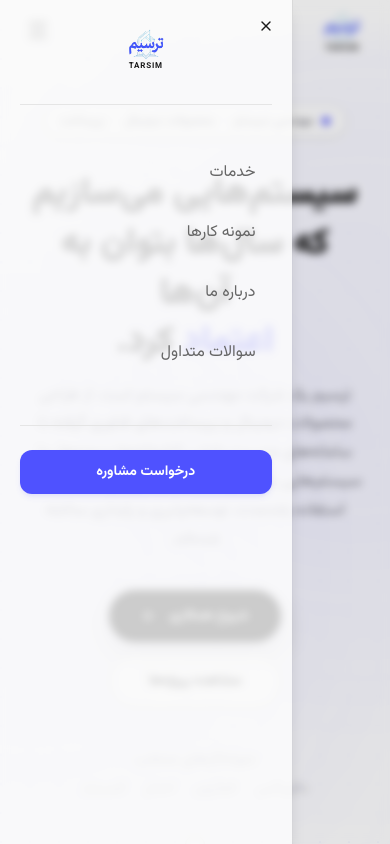
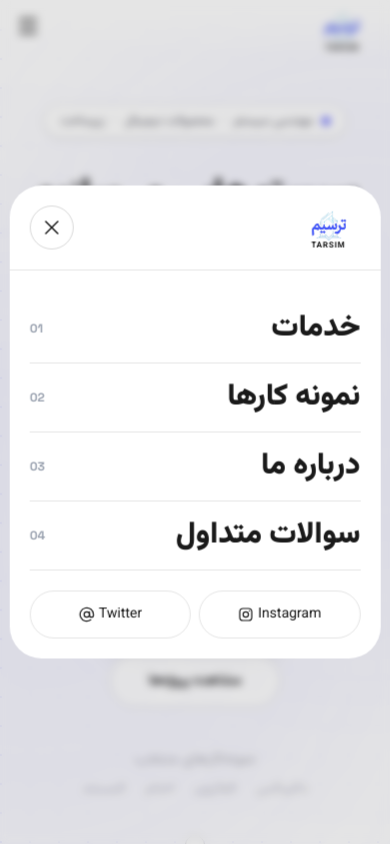
Before and after one commit to EhsaNik1996/tarsim-front, a Next.js app: page / in a window 390 px wide. Both pictures are taken after a click on the button 38 px from the left and 30 px from the top of the page. Shown: the top 844 px of the page. Built offline with nearby package versions, Linux system fonts and the light colour scheme.

Commit message:
fix: refactor mobile menu to use Dialog component and improve styling

```diff
--- a/app/components/Header.tsx
+++ b/app/components/Header.tsx
@@ -4,16 +4,16 @@ import Logo from "./Logo";
 import Link from "next/link";
 import { motion } from "framer-motion";
 import { useEffect, useState } from "react";
-import { AtSign, Menu } from "lucide-react";
+import { AtSign, Menu, X } from "lucide-react";
 import { usePathname } from "next/navigation";
 import {
-  Sheet,
-  SheetContent,
-  SheetClose,
-  SheetTrigger,
-  SheetHeader,
-  SheetTitle,
-} from "@/app/components/ui/sheet";
+  DialogTrigger,
+  Dialog,
+  DialogHeader,
+  DialogTitle,
+  DialogContent,
+  DialogClose,
+} from "./ui/dialog";
 
 const navItems = [
   { label: "خدمات", id: "services", href: "/services", route: true },
@@ -155,28 +155,29 @@ export default function Header() {
 
           {/* Mobile menu */}
           <div className="md:hidden">
-            <Sheet>
-              <SheetTrigger asChild>
-                <button
-                  aria-label="باز کردن منو"
-                  className="grid size-11 place-items-center text-on-surface stransition-colors hover:bg-slate-50 rounded-full"
-                >
+            <Dialog>
+              <DialogTrigger aria-label="باز کردن منو">
                 <Menu className="size-6 text-on-surface" strokeWidth={2} />
-                </button>
-              </SheetTrigger>
+              </DialogTrigger>
 
-              <SheetContent
-                side="left"
-                className="w-75 bg-white/80 px-5 sm:w-100"
+              <DialogContent
+                className="mobile-menu-dialog w-[95%] max-w-none gap-0 bg-white p-0 text-on-surface rounded-4xl"
                 dir="rtl"
               >
-                <SheetHeader className="border-b border-stroke-gray pb-6 text-right">
-                  <SheetTitle className="text-right">
+                <DialogHeader className="flex-row items-center justify-between border-b border-stroke-gray px-5 py-3 text-right">
+                  <DialogTitle className="text-right">
                     <Logo />
-                  </SheetTitle>
-                </SheetHeader>
+                  </DialogTitle>
+                  <DialogClose
+                    aria-label="بستن منو"
+                    className="grid size-11 place-items-center rounded-full border border-black/15 text-on-surface transition-transform duration-300 hover:rotate-90 hover:border-black/40"
+                  >
+                    <X className="size-6" strokeWidth={1.5} />
+                  </DialogClose>
+                </DialogHeader>
 
-                <div className="mt-8 flex flex-col gap-5 text-right">
+                <div className="px-5 pb-5 pt-6 text-right">
+                  <div className="flex flex-col">
                     {navItems.map((item) => {
                       const isActive = item.route
                         ? pathname === item.href ||
@@ -184,38 +185,79 @@ export default function Header() {
                         : pathname === "/" && activeSection === item.id;
 
                       return (
-                      <SheetClose asChild key={item.id}>
+                        <DialogClose
+                          key={item.id}
+                          className="group border-b border-stroke-gray"
+                        >
                           <Link
                             href={item.href}
                             onClick={() =>
                               !item.route && setActiveSection(item.id)
                             }
                             aria-current={isActive ? "location" : undefined}
-                          className={`rounded-l-lg border-r-4 py-2 pr-3 text-base transition-all ${
+                            className="flex items-center justify-between py-4 transition-colors duration-300 group-hover:text-electric-blue"
+                          >
+                            <h2
+                              className={`text-3xl font-black transition-colors duration-300 ${
                                 isActive
-                              ? "border-electric-blue bg-electric-blue/5 font-bold text-electric-blue"
-                              : "border-transparent text-on-surface-variant hover:text-electric-blue"
+                                  ? "text-electric-blue"
+                                  : "text-on-surface group-hover:text-electric-blue"
                               }`}
                             >
                               {item.label}
+                            </h2>
+                            <span className="font-space-grotesk text-xs font-bold text-gray-400">
+                              {String(navItems.indexOf(item) + 1).padStart(
+                                2,
+                                "0",
+                              )}
+                            </span>
                           </Link>
-                      </SheetClose>
+                        </DialogClose>
                       );
                     })}
+                  </div>
 
-                  <div className="mt-8 border-t border-stroke-gray pt-6">
-                    <SheetClose asChild>
-                      <Link
-                        href="#contact"
-                        className="block w-full rounded-xl bg-electric-blue py-3 text-center text-sm font-bold text-white shadow-md shadow-electric-blue/10"
+                  <div className="mt-5 flex items-center gap-2 h-12">
+                    <button
+                      type="button"
+                      aria-label="اینستاگرام ترسیم"
+                      className="flex items-center justify-center basis-1/2 h-full gap-x-1 border border-black/10 text-on-surface transition-colors hover:border-black/50 rounded-full"
                     >
-                        درخواست مشاوره
-                      </Link>
-                    </SheetClose>
+                      <p>Instagram</p>
+                      <svg
+                        viewBox="0 0 24 24"
+                        className="size-4"
+                        fill="none"
+                        stroke="currentColor"
+                        strokeWidth="1.8"
+                        strokeLinecap="round"
+                        strokeLinejoin="round"
+                        aria-hidden="true"
+                      >
+                        <rect x="3" y="3" width="18" height="18" rx="5" />
+                        <circle cx="12" cy="12" r="4" />
+                        <circle
+                          cx="17.5"
+                          cy="6.5"
+                          r="1"
+                          fill="currentColor"
+                          stroke="none"
+                        />
+                      </svg>
+                    </button>
+                    <button
+                      type="button"
+                      aria-label="تردز ترسیم"
+                      className="flex items-center justify-center basis-1/2 h-full gap-x-1 border border-black/10 text-on-surface transition-colors hover:border-black/50 rounded-full"
+                    >
+                      <p>Twitter</p>
+                      <AtSign className="size-4" strokeWidth={1.8} />
+                    </button>
                   </div>
                 </div>
-              </SheetContent>
-            </Sheet>
+              </DialogContent>
+            </Dialog>
           </div>
         </div>
       </div>
--- a/app/components/ui/dialog.tsx
+++ b/app/components/ui/dialog.tsx
@@ -53,7 +53,7 @@ function DialogContent({
       <DialogPrimitive.Popup
         data-slot="dialog-content"
         className={cn(
-          "fixed top-1/2 left-1/2 z-50 grid w-full max-w-[calc(100%-2rem)] -translate-x-1/2 -translate-y-1/2 gap-4 rounded-4xl bg-black/20 p-4 text-sm text-popover-foreground duration-100 outline-none sm:max-w-[60%] data-open:animate-in data-open:fade-in-0 data-open:zoom-in-95 data-closed:animate-out data-closed:fade-out-0 data-closed:zoom-out-95",
+          "dialog-content fixed top-1/2 left-1/2 z-50 grid md:w-full gap-4 rounded-4xl bg-black/20 p-4 text-sm text-popover-foreground outline-none",
           className
         )}
         {...props}
--- a/app/globals.css
+++ b/app/globals.css
@@ -187,3 +187,59 @@
     font-size: 5rem;
   }
 }
+
+.mobile-menu-dialog {
+  translate: none;
+  transform: translate(-50%, -46%) scale(0.96);
+  opacity: 0;
+  transition:
+    transform 520ms cubic-bezier(0.22, 1, 0.36, 1),
+    opacity 360ms ease;
+  will-change: transform, opacity;
+}
+
+.dialog-content {
+  translate: none;
+  transform: translate(-50%, -50%);
+}
+
+.mobile-menu-dialog[data-open] {
+  transform: translate(-50%, -50%) scale(1);
+  opacity: 1;
+  animation: mobile-dialog-in 520ms cubic-bezier(0.22, 1, 0.36, 1) both;
+}
+
+.mobile-menu-dialog[data-closed] {
+  transform: translate(-50%, -46%) scale(0.96);
+  opacity: 0;
+}
+
+[data-slot="dialog-overlay"] {
+  opacity: 0;
+  transition: opacity 420ms ease;
+}
+
+[data-slot="dialog-overlay"][data-open] {
+  opacity: 1;
+  animation: mobile-dialog-overlay-in 420ms ease both;
+}
+
+[data-slot="dialog-overlay"][data-closed] {
+  opacity: 0;
+}
+
+@keyframes mobile-dialog-in {
+  from {
+    transform: translate(-50%, -43%) scale(0.94);
+    opacity: 0;
+  }
+  to {
+    transform: translate(-50%, -50%) scale(1);
+    opacity: 1;
+  }
+}
+
+@keyframes mobile-dialog-overlay-in {
+  from { opacity: 0; }
+  to { opacity: 1; }
+}
```
Lines whose indentation alone changed are shown as unchanged.
